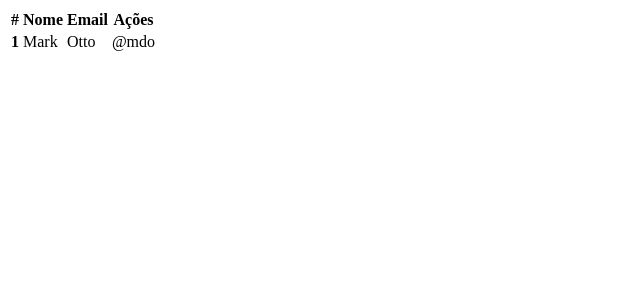
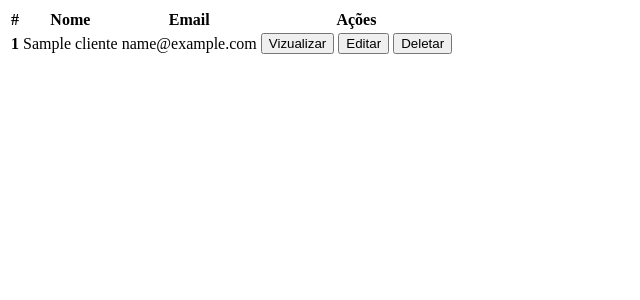
Before and after one commit to Matheus-ALima/Gestao-Usuarios-Py, a Flask app: template templates/lista_clientes.html in a window 1280 px wide. Shown: the top 300 px of the page, without its empty margins (0-640 px from the left). Run offline with Flask 3, Linux system fonts and the light colour scheme; the template is opened without the code that fills it: most values are stand-ins (such as "Sample title", 1, 10 or a date in 2020).

Commit message:
add: ajuste final nos templates

```diff
--- a/templates/detalhe_cliente.html
+++ b/templates/detalhe_cliente.html
@@ -0,0 +1,5 @@
+<ul>
+    <li>ID: {{cliente.id}}</li>
+    <li>Nome: {{cliente.nome}}</li>
+    <li>Email: {{cliente.email}}</li>
+</ul>
--- /dev/null
+++ b/templates/item_cliente.html
@@ -0,0 +1,10 @@
+<tr id="cliente={{cliente.id}}">
+    <th scope="row">{{ cliente.id }}</th>
+    <td>{{ cliente.nome }}</td>
+    <td>{{ cliente.email }}</td>
+    <td>
+        <button class="btn btn-secondary" c-get="{{ url_for('cliente.detalhe_cliente', cliente_id=cliente.id )}}" c-target="#exibir-cliente" data-bs-toggle="modal" data-bs-target="#exampleModal">Vizualizar</button>
+        <button class="btn btn-primary" c-get="{{ url_for('cliente.form_editaCliente', cliente_id=cliente.id )}}" c-target="#form-cliente">Editar</button>
+        <button class="btn btn-danger" c-delete="{{ url_for('cliente.deletar_cliente', cliente_id=cliente.id) }}" c-remove-closest="tr">Deletar</button>
+    </td>
+</tr>
--- a/templates/lista_clientes.html
+++ b/templates/lista_clientes.html
@@ -1,4 +1,4 @@
-<table class="table">
+<table class="table" c-reload=True>
     <thead>
       <tr>
         <th scope="col">#</th>
@@ -7,14 +7,11 @@
         <th scope="col">Ações</th>
       </tr>
     </thead>
-    <tbody>
+    <tbody id="lista_clientes">
 
-      <tr>
-        <th scope="row">1</th>
-        <td>Mark</td>
-        <td>Otto</td>
-        <td>@mdo</td>
-      </tr>
+        {% for cliente in clientes %}
+           {% include 'item_cliente.html' %}
+        {% endfor %}
 
     </tbody>
   </table>
```
Also changed, not shown: templates/form_cliente.html (+27 -0 lines), templates/index.html (+31 -2 lines), templates/form_editaCliente.html (deleted).
